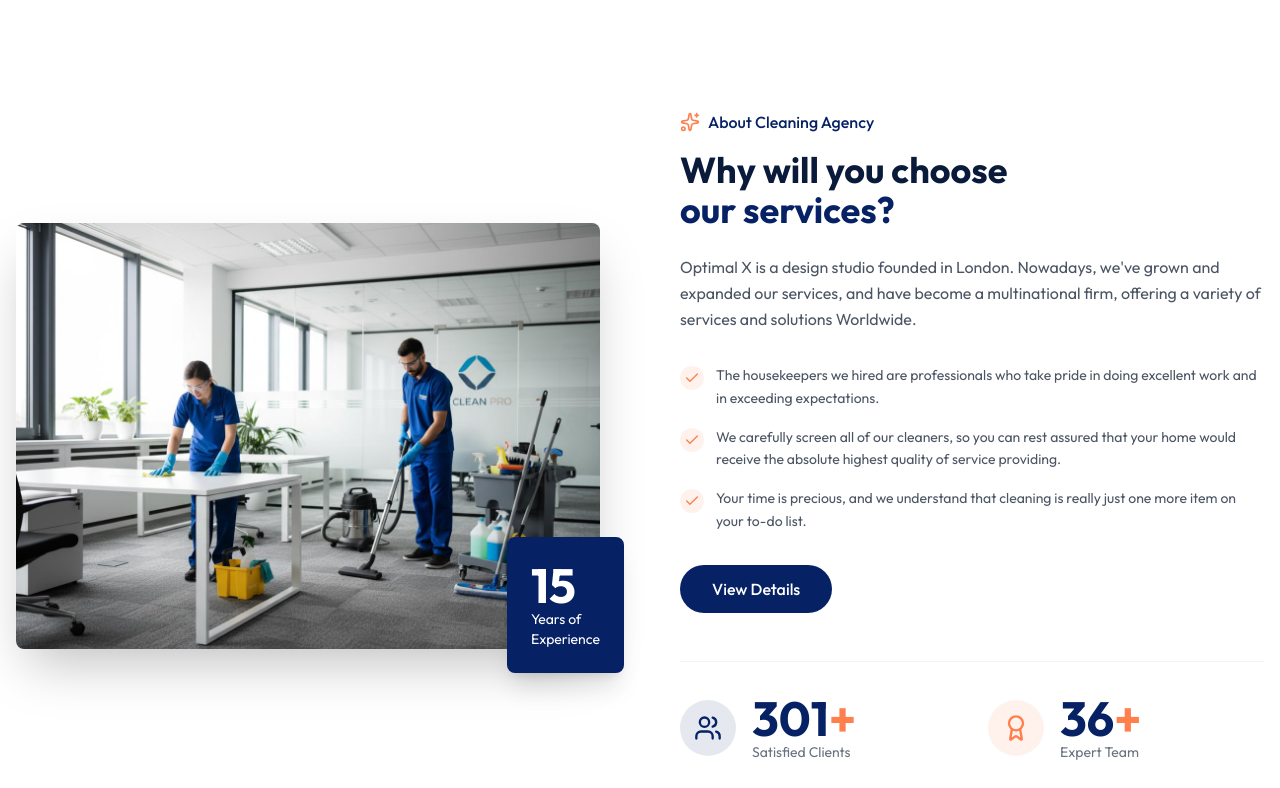
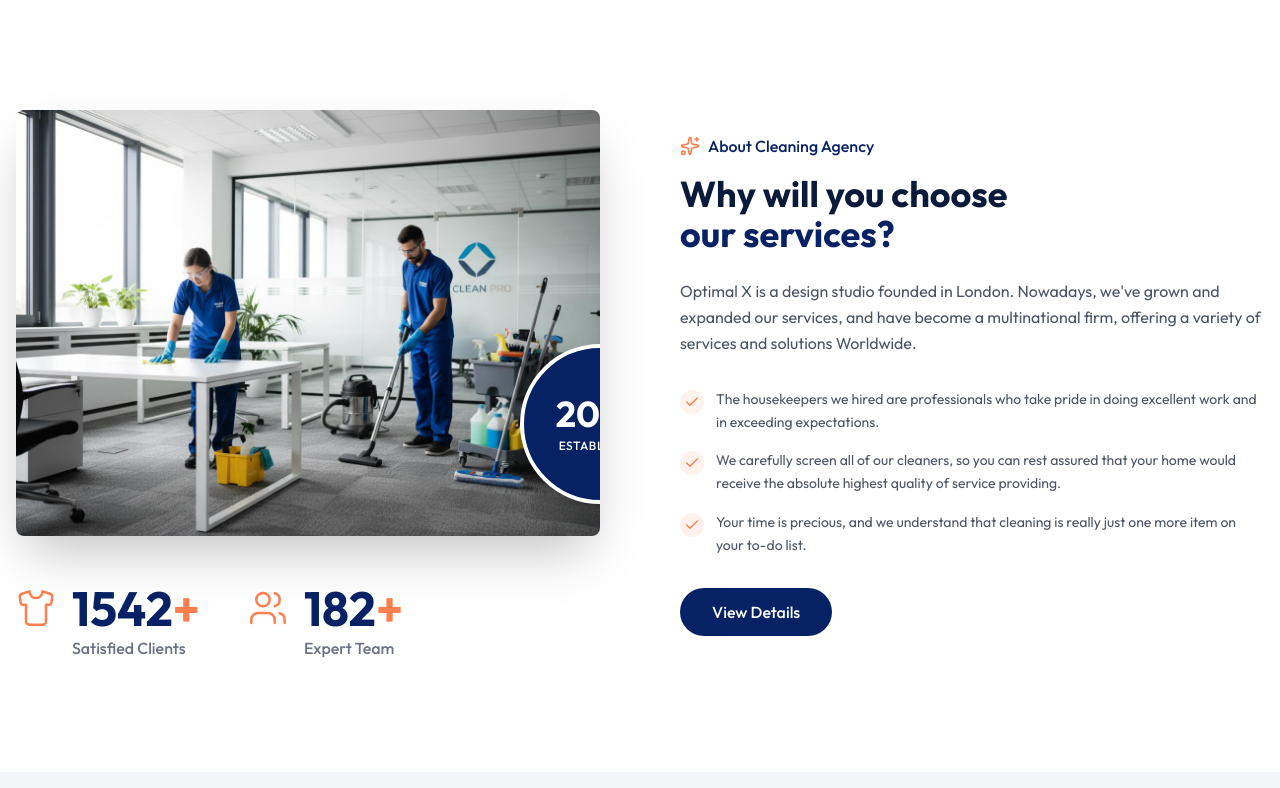
Before and after one commit to wilycol/landing-optimal, a React (Vite) app in the folder app/: page / in a window 1280 px wide. Shown: the part 852-1640 px from the top of the page. Built offline with nearby package versions, Linux system fonts and the light colour scheme.

Commit message:
stats-layout

```diff
--- a/app/src/sections/About.tsx
+++ b/app/src/sections/About.tsx
@@ -1,5 +1,5 @@
 import { useEffect, useRef, useState } from 'react';
-import { Sparkles, Check, Users, Award } from 'lucide-react';
+import { Sparkles, Check, Users, Shirt } from 'lucide-react';
 import { Button } from '@/components/ui/button';
 
 const features = [
@@ -60,18 +60,48 @@ export default function About() {
         <div className="grid lg:grid-cols-2 gap-12 lg:gap-20 items-center">
           {/* Left - Image */}
           <div className="relative">
-            <div className="relative rounded-lg overflow-hidden shadow-2xl">
+            <div className="relative rounded-lg overflow-hidden shadow-2xl mb-12">
               <img
                 src="/images/about-team.jpg"
                 alt="Optimal X Cleaning Team"
                 className="w-full h-auto object-cover"
               />
+
+               {/* Experience Badge */}
+              <div className="absolute bottom-8 right-0 translate-x-1/2 bg-primary text-white p-8 rounded-full shadow-xl z-10 w-40 h-40 flex flex-col items-center justify-center text-center border-4 border-white">
+                <div className="text-4xl font-bold mb-1">2020</div>
+                <div className="text-xs uppercase tracking-wider font-medium">Established</div>
+              </div>
             </div>
-            {/* Experience Badge */}
-            <div className="absolute -bottom-6 -right-6 bg-primary text-white p-6 rounded-lg shadow-xl">
-              <div className="text-5xl font-bold">15</div>
-              <div className="text-sm">Years of<br />Experience</div>
+
+            {/* Stats Row */}
+            <div className="flex flex-wrap gap-12 mt-8">
+              <div className="flex items-start gap-4">
+                <div className="mt-1">
+                  <Shirt className="w-10 h-10 text-secondary stroke-[1.5]" />
+                </div>
+                <div>
+                  <Counter end={1542} suffix="+" />
+                  <p className="text-gray-500 font-medium mt-1">Satisfied Clients</p>
+                </div>
+              </div>
+              <div className="flex items-start gap-4">
+                <div className="mt-1">
+                  <Users className="w-10 h-10 text-secondary stroke-[1.5]" />
+                </div>
+                <div>
+                  <Counter end={182} suffix="+" />
+                  <p className="text-gray-500 font-medium mt-1">Expert Team</p>
+                </div>
+              </div>
             </div>
+          </div>
+
+          {/* Stats - Now below the image on mobile, but part of left column structure visually */}
+          <div className="lg:col-span-2 grid grid-cols-2 gap-8 mt-4 pt-8 border-t border-gray-100 lg:hidden">
+             {/* Mobile only duplicate or move? Better to restructure grid.
+                 But to match Bixol layout where stats are below the image area:
+             */}
           </div>
 
           {/* Right - Content */}
@@ -107,28 +137,6 @@ export default function About() {
                 View Details
               </Button>
             </a>
-
-            {/* Stats */}
-            <div className="grid grid-cols-2 gap-8 mt-12 pt-8 border-t border-gray-100">
-              <div className="flex items-center gap-4">
-                <div className="w-14 h-14 rounded-full bg-primary/10 flex items-center justify-center">
-                  <Users className="w-7 h-7 text-primary" />
-                </div>
-                <div>
-                  <Counter end={301} suffix="+" />
-                  <p className="text-gray-500 text-sm">Satisfied Clients</p>
-                </div>
-              </div>
-              <div className="flex items-center gap-4">
-                <div className="w-14 h-14 rounded-full bg-secondary/10 flex items-center justify-center">
-                  <Award className="w-7 h-7 text-secondary" />
-                </div>
-                <div>
-                  <Counter end={36} suffix="+" />
-                  <p className="text-gray-500 text-sm">Expert Team</p>
-                </div>
-              </div>
-            </div>
           </div>
         </div>
       </div>
```
